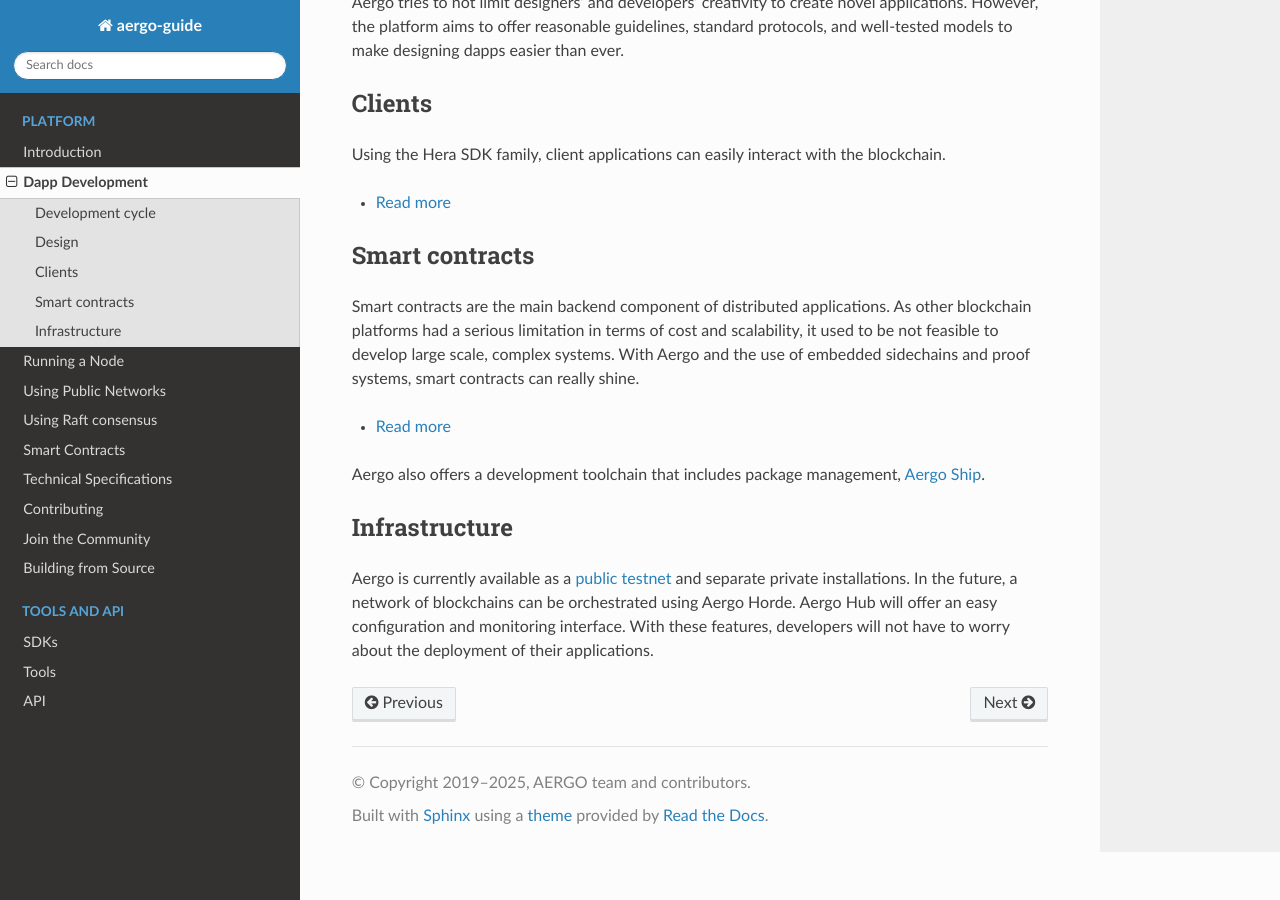
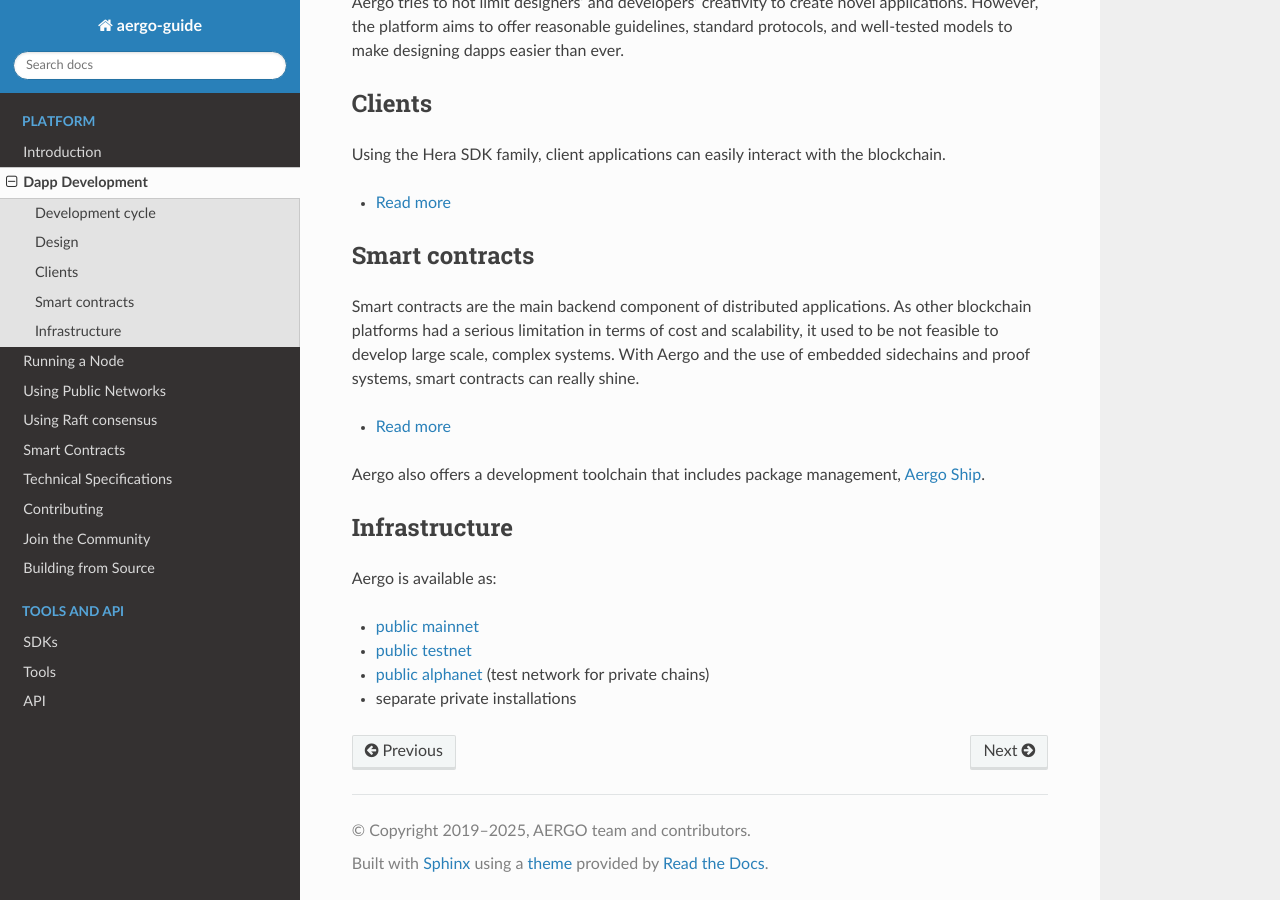
Before and after one commit to aergoio/guide, a Sphinx documentation site: the page built from source/dapp-development/index.rst, in a window 1280 px wide and 900 px high, scrolled down 641 px. Built offline with Sphinx 7.4.7 and the Read the Docs theme 3.1.0, drawn with Linux system fonts in a browser that asks for light colours.

Commit message:
fix links

```diff
--- a/source/dapp-development/index.rst
+++ b/source/dapp-development/index.rst
@@ -47,6 +47,9 @@
 Infrastructure
 --------------
 
-Aergo is currently available as a `public testnet <../using-testnet/index.html>`_ and separate private installations.
-In the future, a network of blockchains can be orchestrated using Aergo Horde. Aergo Hub will offer an easy configuration and monitoring interface.
-With these features, developers will not have to worry about the deployment of their applications.
+Aergo is available as:
+
+* `public mainnet <../using-network/connecting.rst#mainnet>`_
+* `public testnet <../using-network/connecting.rst#testnet>`_
+* `public alphanet <../using-network/connecting.rst#alpha>`_ (test network for private chains)
+* separate private installations
```
